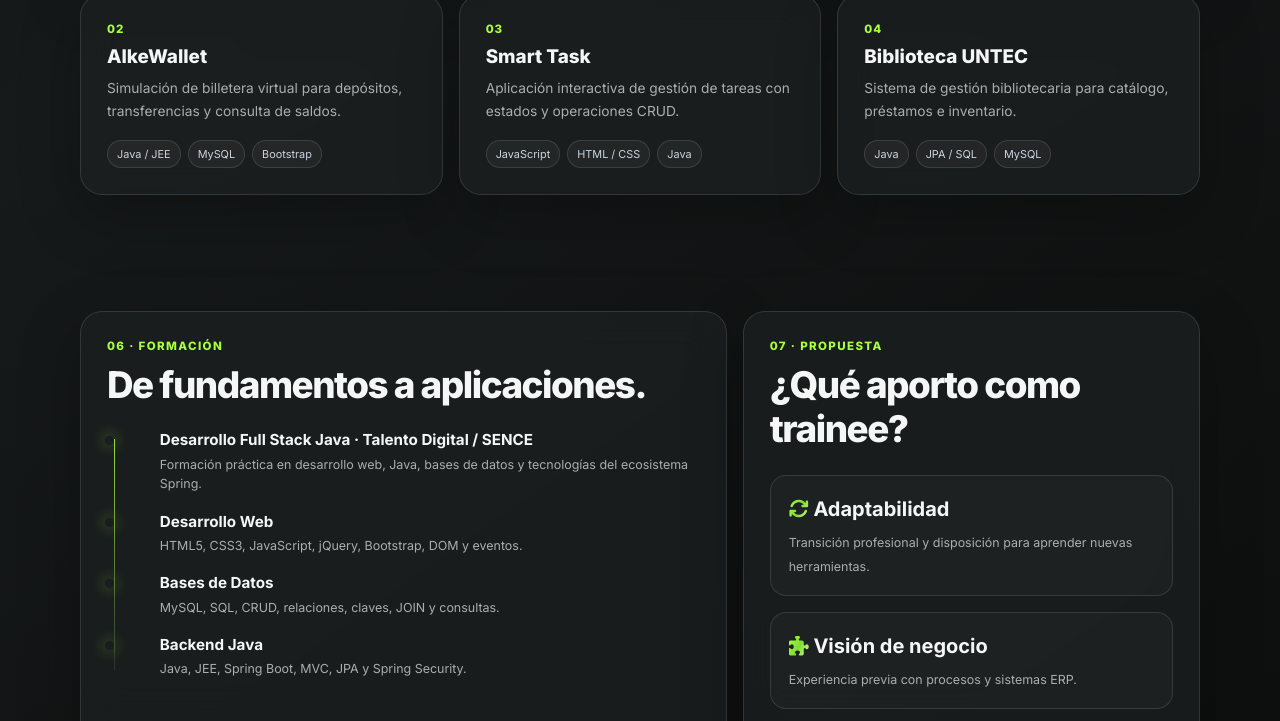
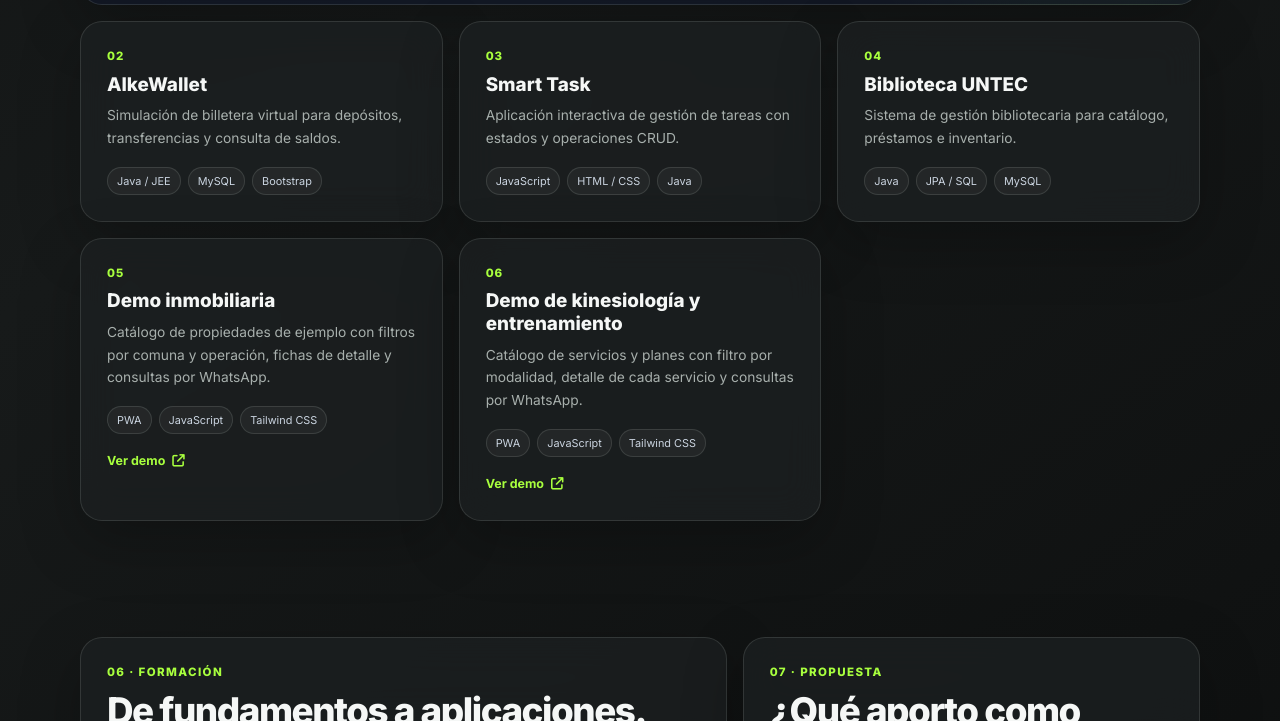
Before and after one commit to luigefre-create/mi-portafolio, a plain HTML site: page index.html in a window 1280 px wide. Shown: the part 2116-2837 px from the top of the page. Drawn offline with nearby package versions, Linux system fonts and the light colour scheme.

Commit message:
Agrega demos PWA al portafolio

```diff
--- a/index.html
+++ b/index.html
@@ -615,7 +615,7 @@
         <h2 class="section-title">Aprender construyendo.</h2>
         <p class="section-subtitle">
           Proyectos realizados durante mi formación, seleccionados para mostrar evolución desde aplicaciones
-          web y CRUD hasta backend Java con Spring.
+          web y CRUD hasta backend Java con Spring. También incluyo demos PWA para negocios locales.
         </p>
       </div>
 
@@ -692,6 +692,38 @@
               <span class="tag">JPA / SQL</span>
               <span class="tag">MySQL</span>
             </div>
+          </article>
+        </div>
+
+        <div class="col-md-4">
+          <article class="glass project-card">
+            <div class="project-number">05</div>
+            <h3>Demo inmobiliaria</h3>
+            <p>Catálogo de propiedades de ejemplo con filtros por comuna y operación, fichas de detalle y consultas por WhatsApp.</p>
+            <div class="tags">
+              <span class="tag">PWA</span>
+              <span class="tag">JavaScript</span>
+              <span class="tag">Tailwind CSS</span>
+            </div>
+            <a class="project-link" href="https://lfs-inmobiliaria-pwa.pages.dev/" target="_blank" rel="noopener" aria-label="Abrir demo inmobiliaria">
+              Ver demo <i class="fa-solid fa-arrow-up-right-from-square" aria-hidden="true"></i>
+            </a>
+          </article>
+        </div>
+
+        <div class="col-md-4">
+          <article class="glass project-card">
+            <div class="project-number">06</div>
+            <h3>Demo de kinesiología y entrenamiento</h3>
+            <p>Catálogo de servicios y planes con filtro por modalidad, detalle de cada servicio y consultas por WhatsApp.</p>
+            <div class="tags">
+              <span class="tag">PWA</span>
+              <span class="tag">JavaScript</span>
+              <span class="tag">Tailwind CSS</span>
+            </div>
+            <a class="project-link" href="https://lfs-profesionales-pwa.pages.dev/" target="_blank" rel="noopener" aria-label="Abrir demo de kinesiología y entrenamiento">
+              Ver demo <i class="fa-solid fa-arrow-up-right-from-square" aria-hidden="true"></i>
+            </a>
           </article>
         </div>
 
```
